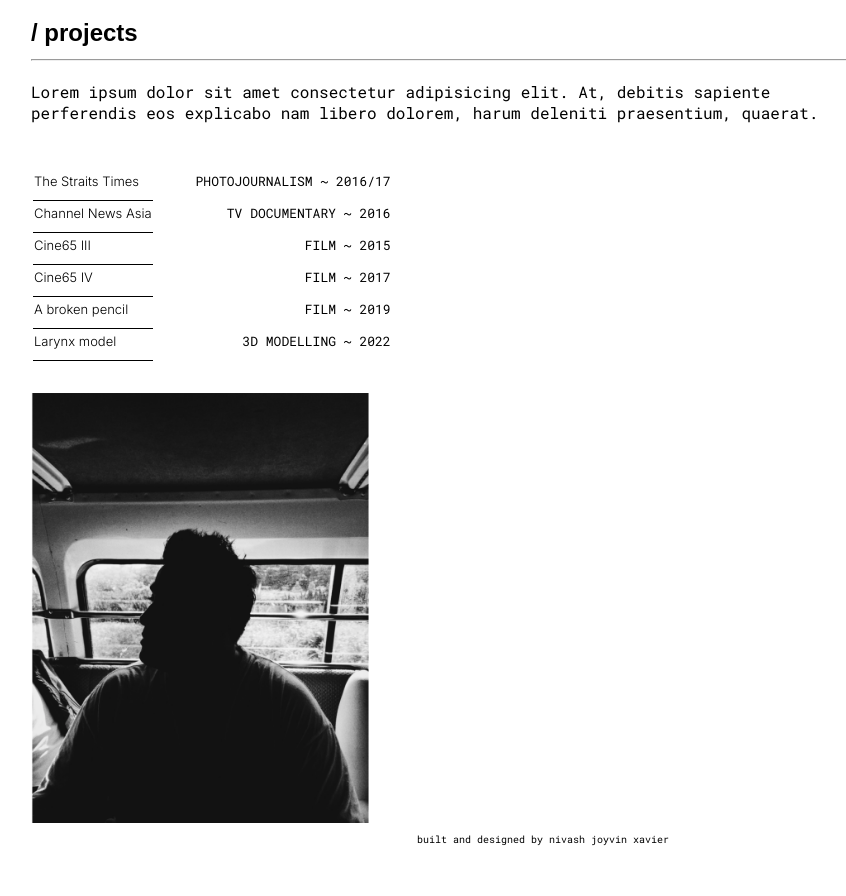
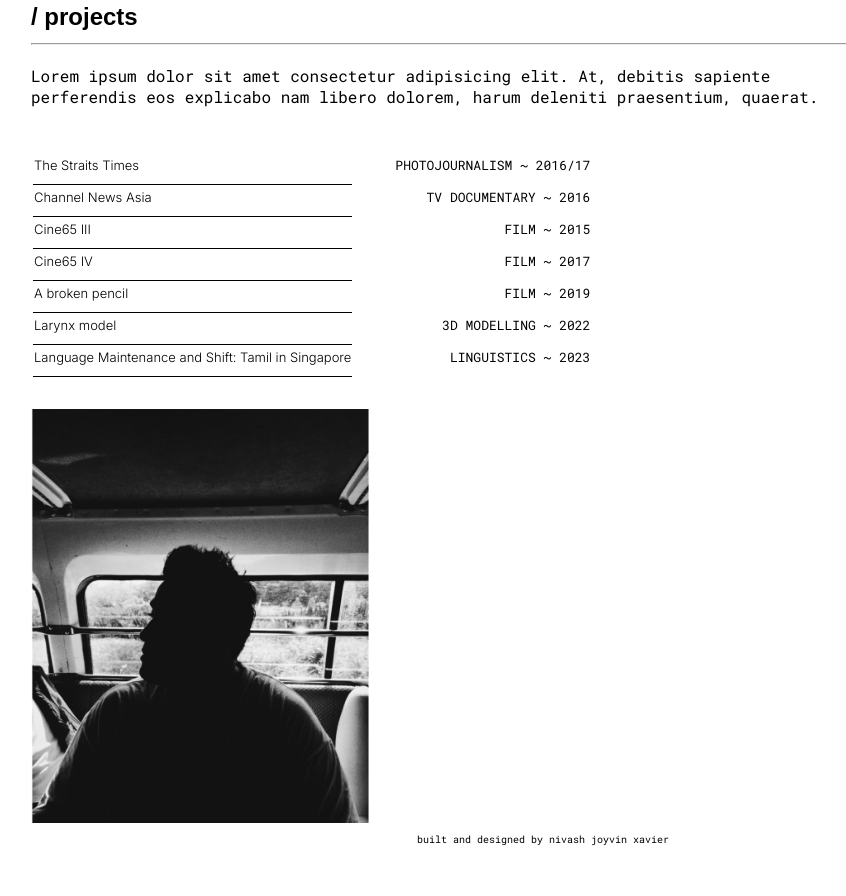
Before and after one commit to NivashJ/nivash-jx, a plain HTML site: page index.html in a window 1280 px wide. Shown: the part 1577-2473 px from the top of the page, without its empty margins (97-943 px from the left). Drawn offline with nearby package versions, Linux system fonts and the light colour scheme; a web font is replaced by a local one.

Commit message:
fypadded

```diff
--- a/index.html
+++ b/index.html
@@ -110,6 +110,10 @@
                             <td class="name"><a class="link" href="projects_larynx.html">Larynx model</a></td>
                             <td class="meta">3d modelling ~ 2022</td>
                         </tr>
+                        <tr>
+                            <td class="name"><a class="link" href="fyp.html">Language Maintenance and Shift: Tamil in Singapore</a></td>
+                            <td class="meta">Linguistics ~ 2023</td>
+                        </tr>
                     </table>
                  </div>
 
```
Also changed, not shown: fyp.html (+1 -1 lines).
